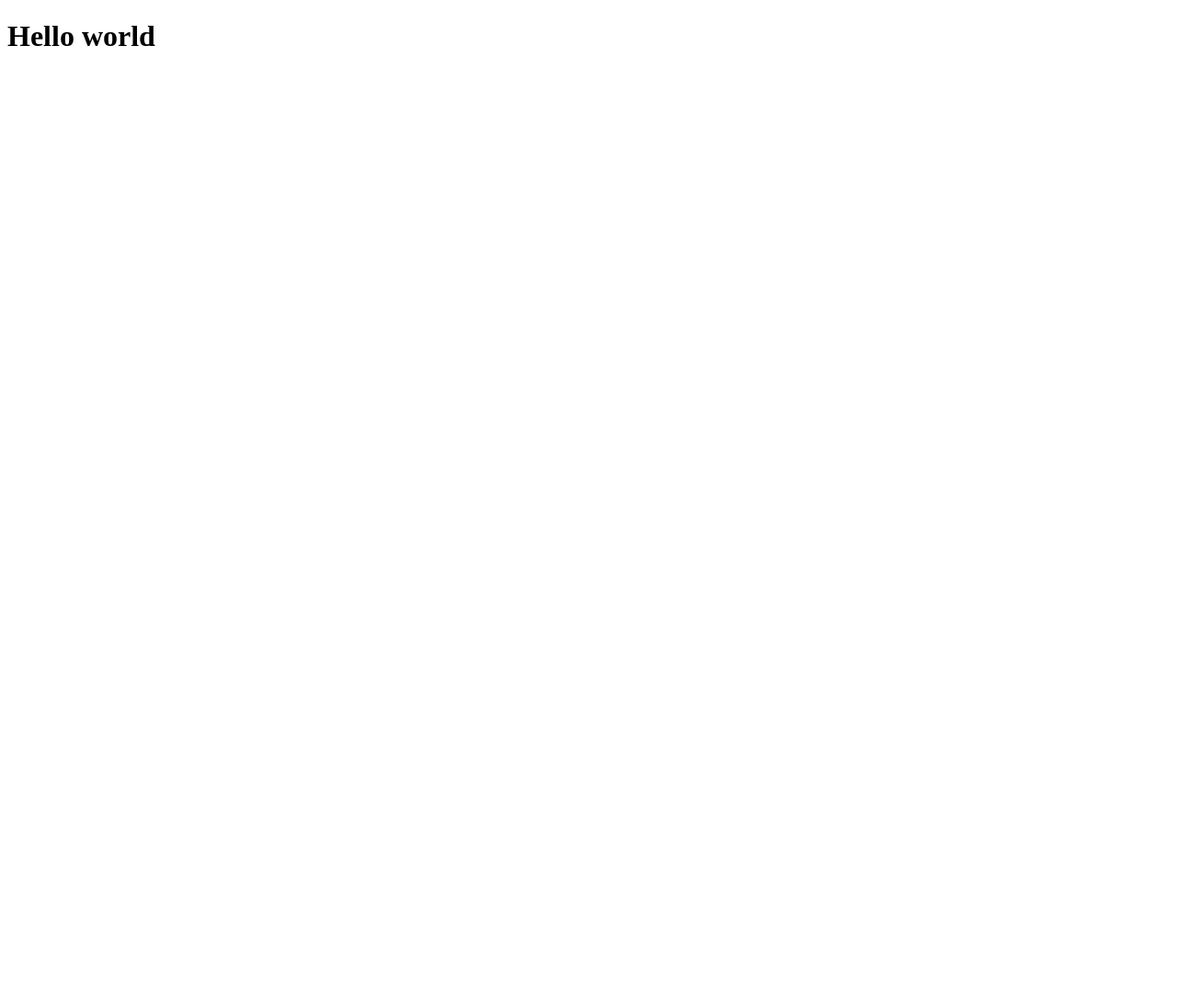
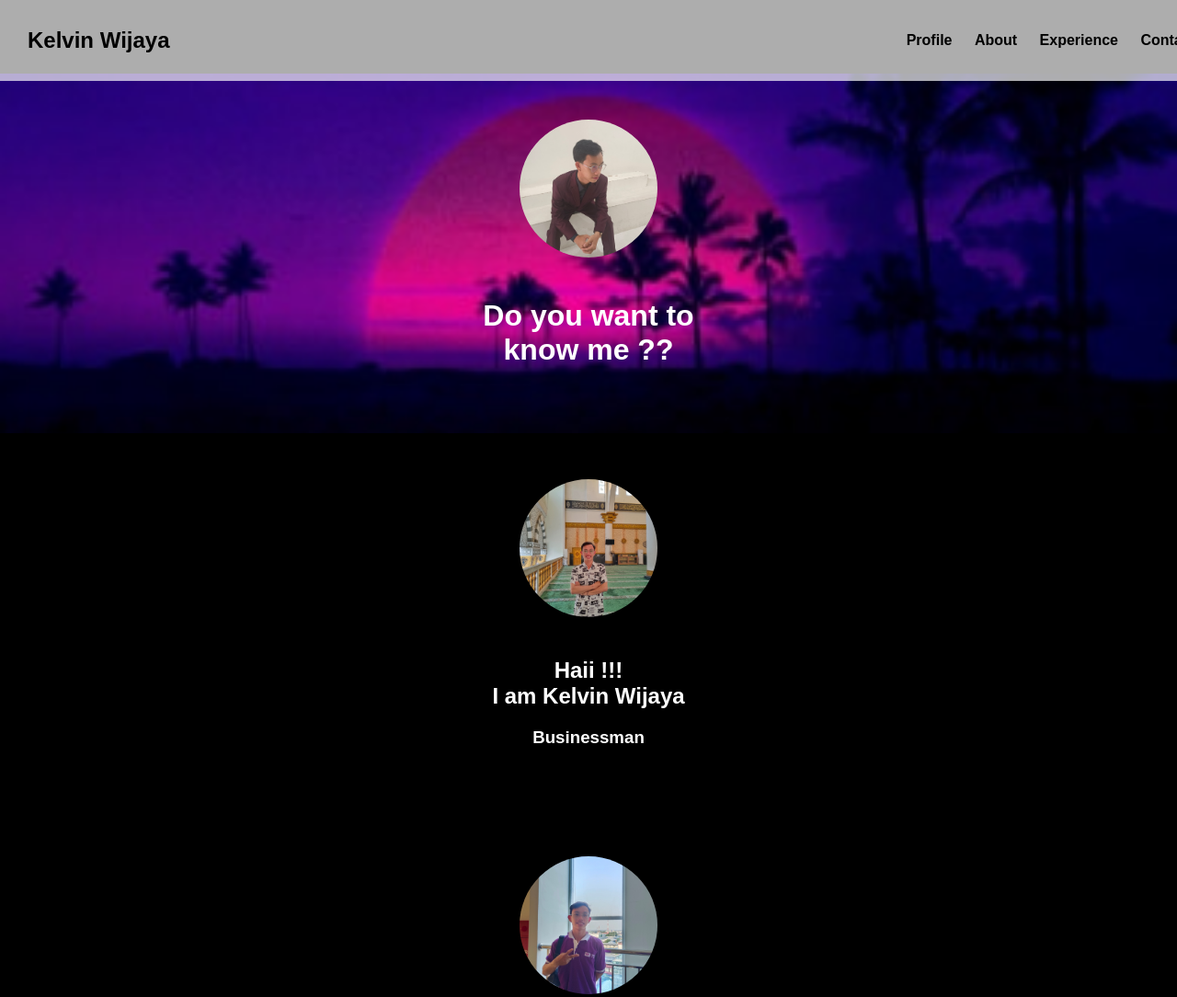
Before and after one commit to kawegaori/kawemabok.github.io, a plain HTML site: page index.html in a window 1280 px wide. Shown: the top 1084 px of the page at 92% size. Before the commit the page ends 800 px from the top, so only its background shows below. Drawn offline with Linux system fonts and the light colour scheme.

Commit message:
commit ke tiga

```diff
--- a/index.html
+++ b/index.html
@@ -1,13 +1,63 @@
 <!DOCTYPE html>
 <html lang="en">
 <head>
-    <meta charset="UTF-8">
-    <meta name="viewport" content="width=device-width, initial-scale=1.0">
-    <title>Document</title>
+  <meta charset="UTF-8">
+  <meta name="viewport" content="width=device-width, initial-scale=1.0">
+  <title>Kelvin Wijaya Portfolio</title>
+  <link rel="stylesheet" href="style.css">
 </head>
 <body>
-    <h1>
-        Hello world
-        </h1>
+  <header>
+    <h2>Kelvin Wijaya</h2>
+    <nav>
+      <a href="#profile">Profile</a>
+      <a href="#about">About</a>
+      <a href="#experience">Experience</a>
+      <a href="#contact">Contact</a>
+    </nav>
+  </header>
+
+  <div class="section intro">
+    <img src="/foto/kelvin.png" class="profile-pic" alt="Kelvin">
+    <h1>Do you want to<br>know me ??</h1>
+  </div>
+
+  <div class="section" id="profile">
+    <img src="/foto/fotoagama.jpeg" class="profile-pic" alt="Kelvin">
+    <h2>Haii !!!<br>I am Kelvin Wijaya</h2>
+    <h3>Businessman</h3>
+  </div>
+
+  <div class="section" id="about">
+    <img src="/foto/kelvinwd.jpeg" class="profile-pic" alt="Kelvin">
+    <div style="max-width: 600px; margin: auto; background-color: #ccc; color: black; padding: 20px; border-radius: 10px;">
+      <p>
+        Halo, Saya Kelvin Wijaya sedang berkuliah di Universitas Widya Dharma Pontianak dijurusan Bisnis Digital. Saya memiliki ketertarikan mendalam dalam dunia bisnis dan keuangan.<br><br>
+        Melalui portofolio ini, saya ingin menunjukkan bagaimana analisis, strategi, dan data bisa diubah menjadi keputusan yang berdampak.
+      </p>
+    </div>
+    <p class="quote">"Bisnis bukan hanya tentang angka, tapi bagaimana angka bisa membentuk masa depan."</p>
+  </div>
+
+  <div class="section" id="experience">
+    <div>
+      <img src="/foto/xlimited.jpeg" class="project-logo" alt="Xlimited">
+      <img src="/foto/4fund.jpeg" class="project-logo" alt="4-Fund">
+      <img src="/foto/kwproduct.jpeg" class="project-logo" alt="KW Product">
+      <img src="/foto/justforfun.jpeg" class="project-logo" alt="Justforfun">
+    </div>
+    <p class="quote">"Membuka usaha sendiri tidak butuh ijazah dan latar belakang pendidikan. Apa yang anda butuhkan adalah kemauan dan semangat untuk memulai."</p>
+  </div>
+
+  <div class="section" id="contact">
+    <div>
+        <img src="/foto/kelvinnaga.jpeg" class="profile-pic" alt="Kelvin">
+        <p class="quote">"Amsal 19:21 :
+            Banyaklah rancangan di hati manusia, tetapi keputusan Tuhan lah yang terlaksana."</p>
+        <h3>Wijayakelvin400@gmail.com</h3>
+        <h3>0896-9349-4805</h3>
+    </div>
+  </div>
+
 </body>
 </html>
--- /dev/null
+++ b/style.css
@@ -0,0 +1,51 @@
+
+    body {
+      margin: 0;
+      font-family: Arial, sans-serif;
+      background-color: black;
+      color: white;
+    }
+    header {
+        background-color: #ffffffad;
+        color: black;
+        padding: 10px 30px;
+        display: flex;
+        justify-content: space-between;
+        align-items: center;
+        flex-direction: row;
+        position: fixed;
+        top: 0;
+        width: 100%;
+        z-index: 1000;
+      }
+
+    nav a {
+      margin: 0 10px;
+      text-decoration: none;
+      color: black;
+      font-weight: bold;
+    }
+    .section {
+      padding: 50px 20px;
+      text-align: center;
+    }
+    .section img.profile-pic {
+      border-radius: 50%;
+      width: 150px;
+      height: 150px;
+      object-fit: cover;
+      margin-bottom: 20px;
+    }
+    .section img.project-logo {
+      width: 120px;
+      margin: 0 20px;
+    }
+    .intro {
+        margin-top: 5rem;
+      background: url('/foto/bg.jpg') no-repeat center center/cover;
+      color: white;
+    }
+    .quote {
+      font-style: italic;
+      margin-top: 30px;
+    }
```
Also changed, not shown: foto/4fund.jpeg (added), foto/background.jpg (added), foto/bg.jpg (added), foto/fotoagama.jpeg (added), foto/justforfun.jpeg (added), foto/kelvin.png (added), foto/kelvinnaga.jpeg (added), foto/kelvinwd.jpeg (added), foto/kwproduct.jpeg (added), foto/xlimited.jpeg (added).
